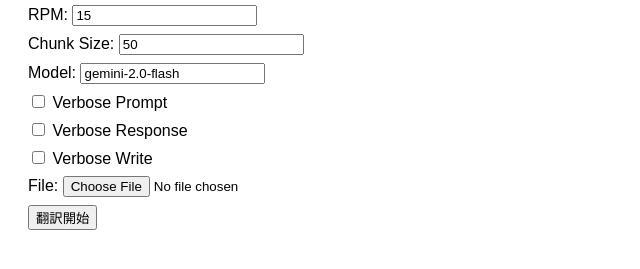
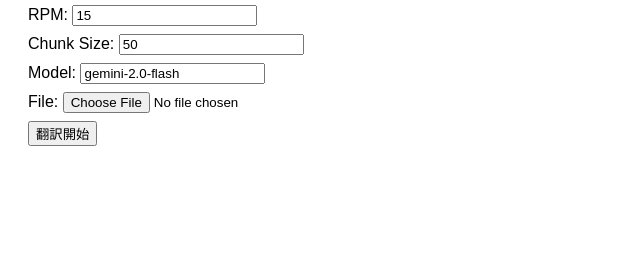
Before and after one commit to kyforprogram/gemini_bridge_hub, a plain HTML site: page frontend/index.html in a window 1280 px wide. Shown: the part 141-410 px from the top of the page, without its empty margins (0-640 px from the left). Drawn offline with Linux system fonts and the light colour scheme.

Commit message:
見た目修正した

```diff
--- a/frontend/index.html
+++ b/frontend/index.html
@@ -16,9 +16,6 @@
     <label>RPM: <input type="number" name="rpm" value="15"></label>
     <label>Chunk Size: <input type="number" name="chunk" value="50"></label>
     <label>Model: <input type="text" name="model" value="gemini-2.0-flash"></label>
-    <label><input type="checkbox" name="verbose_prompt"> Verbose Prompt</label>
-    <label><input type="checkbox" name="verbose_resp"> Verbose Response</label>
-    <label><input type="checkbox" name="verbose_write"> Verbose Write</label>
     <label>File: <input type="file" name="file" accept=".xlsx" required></label>
     <button type="submit">翻訳開始</button>
   </form>
```
